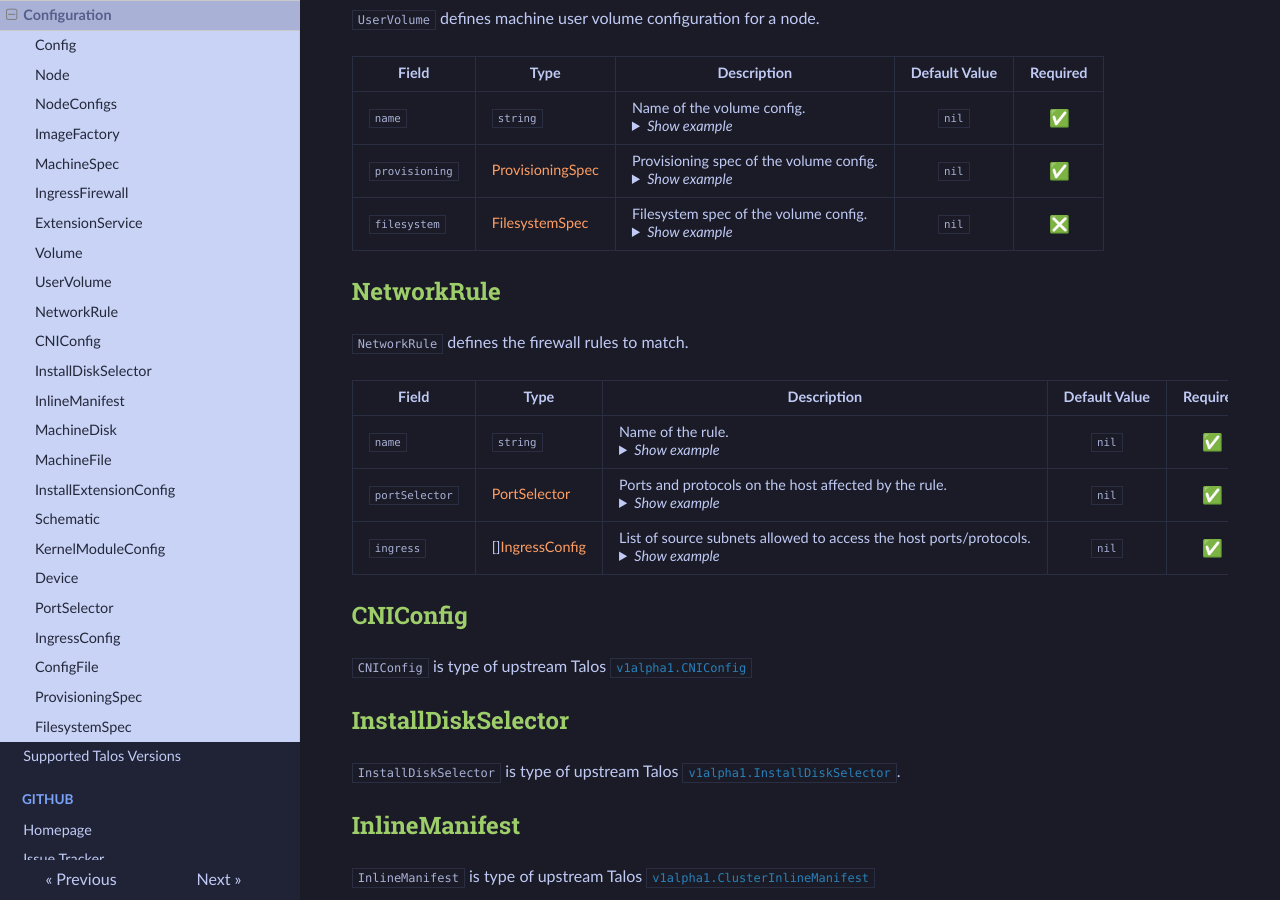
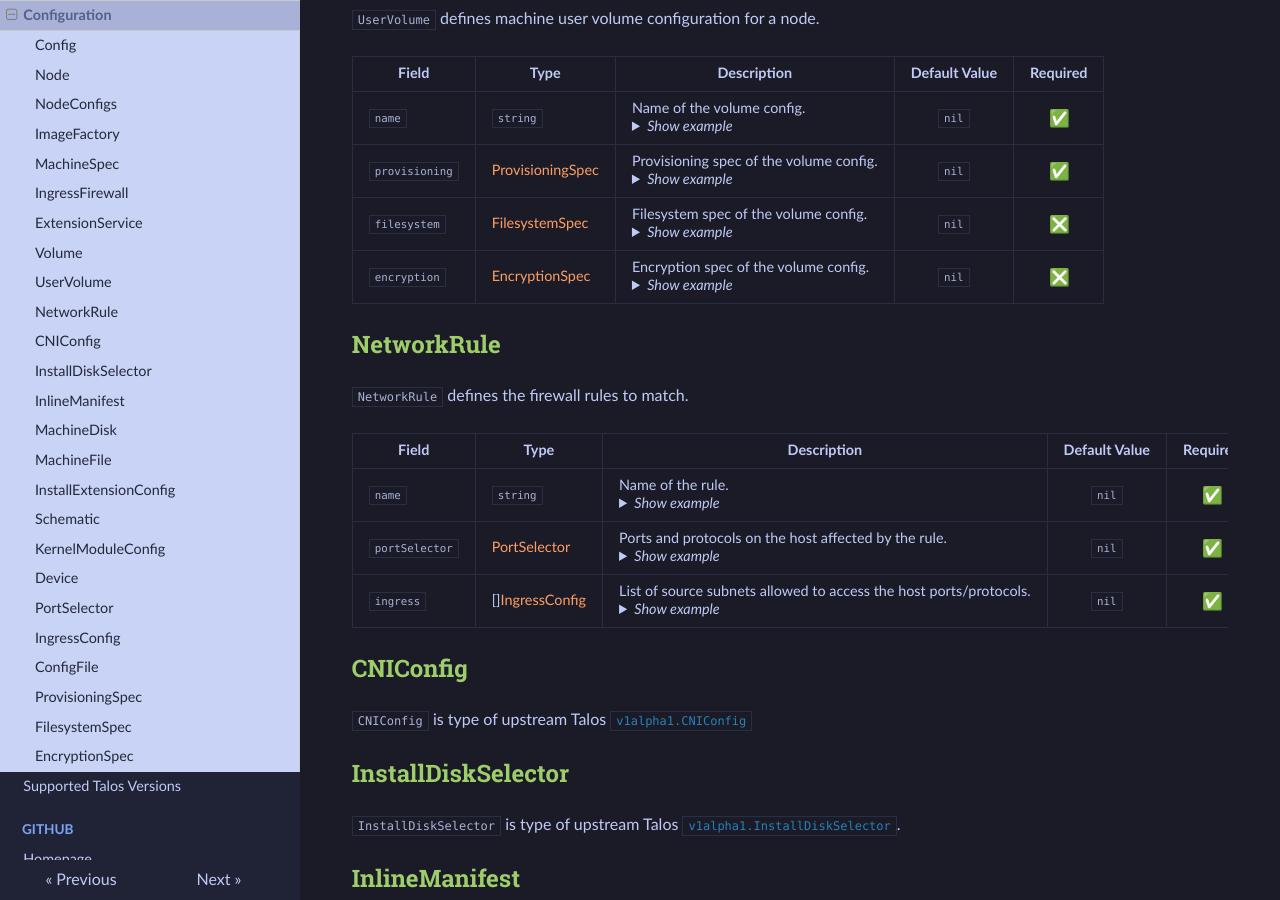
Before and after one commit to budimanjojo/talhelper, an MkDocs documentation site: the page built from docs/docs/reference/configuration.md, in a window 1280 px wide and 900 px high, scrolled down 5045 px. Built offline with MkDocs 1.6.1, drawn with Linux system fonts in a browser that asks for light colours; emoji names are drawn with the system emoji font; some of the changed text lies outside the part shown.

Commit message:
feat(config): add `encryption` field for `userVolumes`
Signed-off-by: budimanjojo <budimanjojo@gmail.com>

````diff
--- a/docs/docs/reference/configuration.md
+++ b/docs/docs/reference/configuration.md
@@ -1102,6 +1107,22 @@
 <td markdown="1" align="center">:negative_squared_cross_mark:</td>
 </tr>
 
+<tr markdown="1">
+<td markdown="1">`encryption`</td>
+<td markdown="1">[EncryptionSpec](#encryptionspec)</td>
+<td markdown="1">Encryption spec of the volume config.<details><summary>*Show example*</summary>
+```yaml
+encryption:
+  provider: luks2
+  keys:
+    - slot: 0
+      tpm: {}
+```
+</details></td>
+<td markdown="1" align="center">`nil`</td>
+<td markdown="1" align="center">:negative_squared_cross_mark:</td>
+</tr>
+
 </table>
 
 ## NetworkRule
@@ -1215,3 +1236,7 @@
 ## FilesystemSpec
 
 `FilesystemSpec` is type of upstream Talos <a href="https://www.talos.dev/v1.10/reference/configuration/block/uservolumeconfig/#UserVolumeConfig.filesystem" target="_blank">`block.ProvisioningSpec`</a>
+
+## EncryptionSpec
+
+`Encryption` is type of upstream Talos <a href="https://www.talos.dev/v1.10/reference/configuration/block/uservolumeconfig/#UserVolumeConfig.encryption" target="_blank">`block.EncryptionSpec`</a>
````
Also changed, not shown: other parts of docs/docs/reference/configuration.md (+5 -0 lines), 4 other files.
